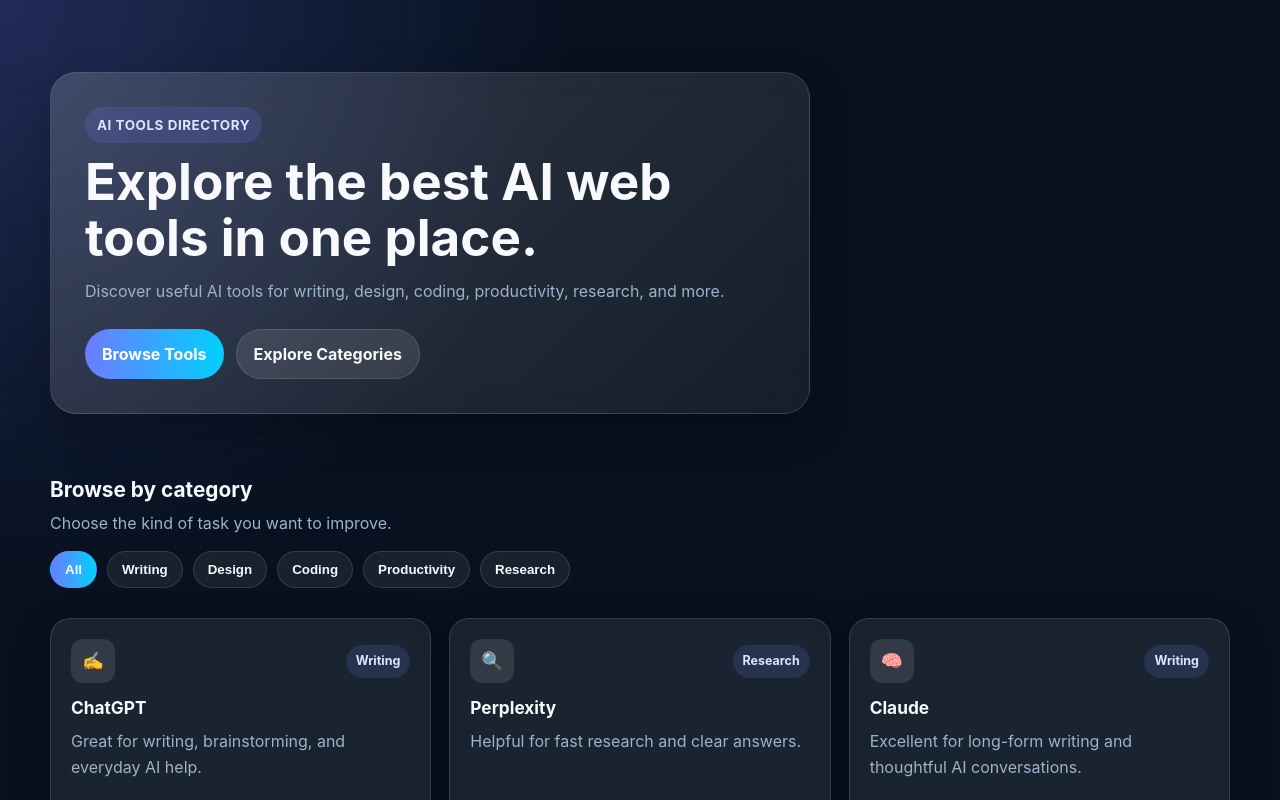
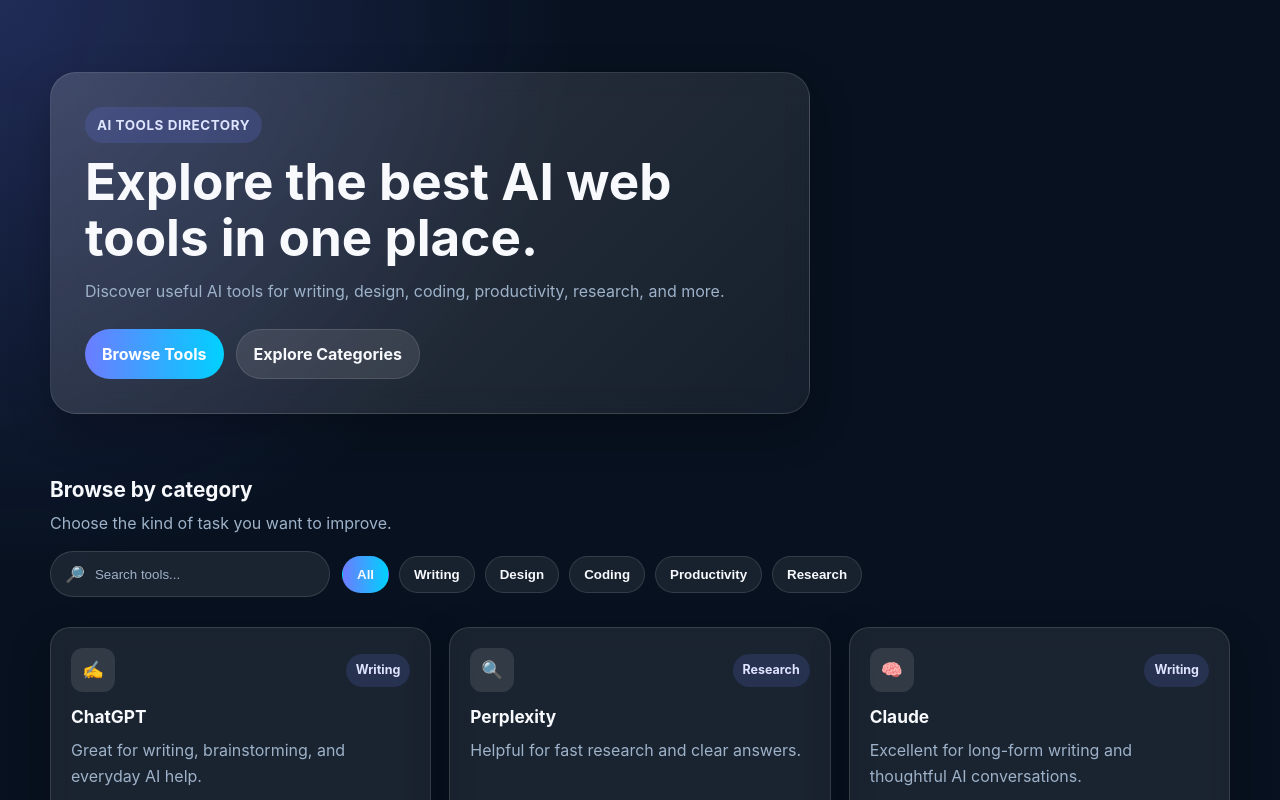
Before and after one commit to monirul-hasan06/tools, a React (Vite) app: page / in a window 1280 px wide. Shown: the top 800 px of the page. Built offline with nearby package versions, Linux system fonts and the light colour scheme.

Commit message:
Add search and filter controls

```diff
--- a/src/App.jsx
+++ b/src/App.jsx
@@ -16,11 +16,22 @@
 
 function App() {
   const [activeCategory, setActiveCategory] = useState('All')
+  const [searchTerm, setSearchTerm] = useState('')
 
   const visibleTools = useMemo(() => {
-    if (activeCategory === 'All') return tools
-    return tools.filter((tool) => tool.category === activeCategory)
-  }, [activeCategory])
+    const query = searchTerm.trim().toLowerCase()
+
+    return tools.filter((tool) => {
+      const matchesCategory = activeCategory === 'All' || tool.category === activeCategory
+      const matchesSearch =
+        query === '' ||
+        tool.name.toLowerCase().includes(query) ||
+        tool.description.toLowerCase().includes(query) ||
+        tool.category.toLowerCase().includes(query)
+
+      return matchesCategory && matchesSearch
+    })
+  }, [activeCategory, searchTerm])
 
   return (
     <div className="page-shell">
@@ -44,6 +55,18 @@
             <h2>Browse by category</h2>
             <p>Choose the kind of task you want to improve.</p>
           </div>
+
+          <div className="filter-controls">
+            <label className="search-box">
+              <span aria-hidden="true">🔎</span>
+              <input
+                type="text"
+                placeholder="Search tools..."
+                value={searchTerm}
+                onChange={(event) => setSearchTerm(event.target.value)}
+              />
+            </label>
+
             <div className="chip-row">
               {categories.map((category) => (
                 <button
@@ -54,6 +77,7 @@
                   {category}
                 </button>
               ))}
+            </div>
           </div>
         </section>
 
--- a/src/index.css
+++ b/src/index.css
@@ -121,6 +121,36 @@
 
 .filters-header p {
   margin: 0 0 16px;
+  color: #9eb2c9;
+}
+
+.filter-controls {
+  display: flex;
+  flex-wrap: wrap;
+  gap: 12px;
+  align-items: center;
+}
+
+.search-box {
+  display: flex;
+  align-items: center;
+  gap: 8px;
+  padding: 10px 14px;
+  border-radius: 999px;
+  border: 1px solid rgba(255,255,255,0.12);
+  background: rgba(255,255,255,0.08);
+  min-width: min(280px, 100%);
+}
+
+.search-box input {
+  border: none;
+  outline: none;
+  background: transparent;
+  color: #f7f9fc;
+  width: 100%;
+}
+
+.search-box input::placeholder {
   color: #9eb2c9;
 }
 
```
Lines whose indentation alone changed are shown as unchanged.
